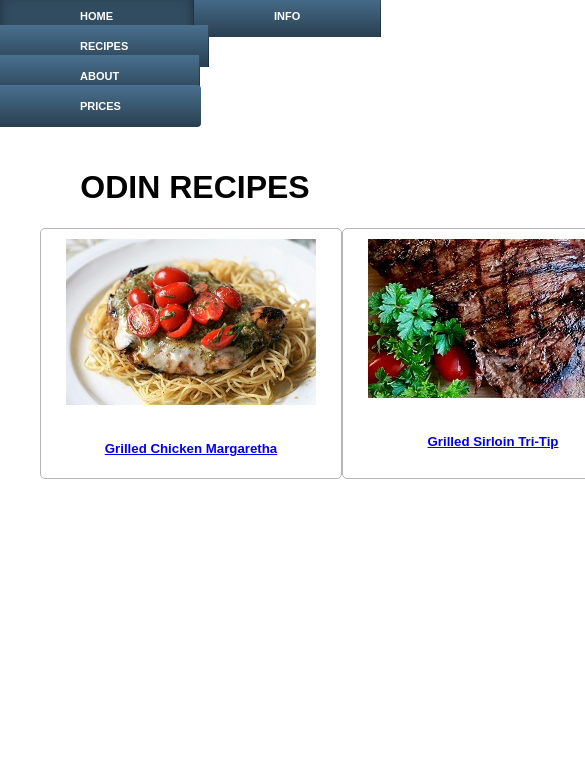
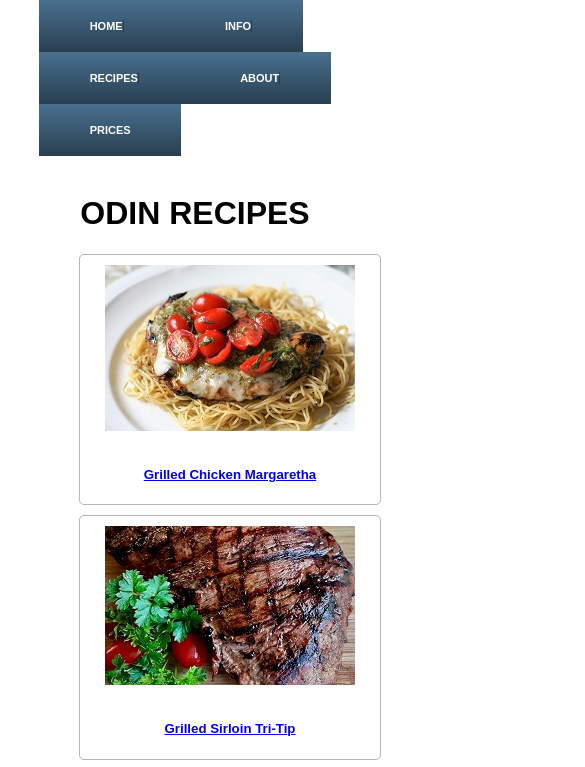
Before and after one commit to estebanense/odin_recipes, a plain HTML site: page index.html in a window 390 px wide. Shown: the top 767 px of the page, 585 px wide, since content can reach past the window. Drawn offline with Linux system fonts and the light colour scheme.

Commit message:
add responsive ccss atributes

```diff
--- a/index.html
+++ b/index.html
@@ -18,15 +18,16 @@
                 --><li class="menu_item disable-links" ><a href="#">Prices</a></li>
             </ul>
         </nav>
+
     <br/>
-    <content class="content">
+    <div class="container">
         <h1>ODIN RECIPES</h1>
         <ul class="ulist">
             <li><a href="./recipes/Grilled_chicken.html"><img src="./images/grilld-chiken_thumb.jpg" alt="Grilled chicken dish"><h5>Grilled Chicken Margaretha</h5></a></li>
             <li><a href="./recipes/Grilled Sirloin Tri-Tip.html"><img src="./images/sirlion_thumb.jpg" alt="Sirlion dish"><h5>Grilled Sirloin Tri-Tip</h5></a></li>
             <li><a href="./recipes/Best Lasagna.html"><img src="./images/lasagna_best_thumb.jpg" alt="Lasagna dish"><h5>World's Best Lasagna</h5></a></li>
         </ul>
-    </content>
+    </div>
 
 </body>
 </html>
--- a/styles.css
+++ b/styles.css
@@ -3,37 +3,41 @@
 *{
     font-family: Arial, Helvetica, sans-serif;
 
+
 }
 body {
   margin: auto;
-  max-width: 1000px;
+  max-width: 80%;
+
 }
+
+
 .navigation ul {
     font: bold 11px "Helvetica Neue", Helvetica, Arial, sans-serif;
-    margin: 0;
-    margin-top: 10px;
-    padding: 0;
     text-transform: uppercase;
+    padding-left: 0;
+    max-width: fit-content;
+    margin:auto
 
 
   }
   .navigation li {
     display: inline-block;
-    height: 30px;
+    background: #395870;
+    background: linear-gradient(#49708f, #293f50);
+    padding: 20px 0;
+    padding-inline: 6vh;
 
   }
   .navigation a {
-    background: #395870;
-    background: linear-gradient(#49708f, #293f50);
+
     border-right: 1px solid rgba(0, 0, 0, .3);
     color: #fff;
-    padding: 15px 80px;
     text-decoration: none;
 
+  }
 
-
-  }
-  .navigation a:hover {
+  .navigation li:hover {
     background: #314b60;
     box-shadow: inset 0 0 10px 1px rgba(0, 0, 0, .3);
   }
@@ -45,9 +49,9 @@ body {
     border-radius: 0 4px 4px 0;
   }
 
- .content li{
+ .container li{
   display: flex;
-  flex-direction: column;
+  flex-direction:column;
   border: solid #b6b6b6 1px;
   border-radius: 5px;
   margin-bottom:  10px;
@@ -58,26 +62,38 @@ body {
   transition: transform .2s ease-out;
  }
 
- .content li:hover{
+ .container li:hover{
   box-shadow:  0 0 6px 0px rgba(0, 0, 0, .3);
   transform:scale(1.01)
  }
 
- .content h1 {
+ .container h1 {
   text-align: center;
 
  }
 
  .ulist{
    display: flex;
-   justify-content: space-around;
+   justify-content:space-evenly;
+   flex-wrap: wrap;
+   column-gap: 1rem;
+
 
  }
 
  .ulist img{
-   margin: 10px;
+   padding: 10px;
  }
 
+ img{
+  max-width: 100%;
+  height: auto;
+ }
  .disable-links {
   pointer-events: none;
 }
+
+.container{
+  max-width: 1000px;
+  margin: auto;
+}
```
Also changed, not shown: recipes/Best Lasagna.html (+5 -1 lines), recipes/Grilled Sirloin Tri-Tip.html (+4 -1 lines), recipes/Grilled_chicken.html (+6 -1 lines). Lines whose indentation alone changed are shown as unchanged.
